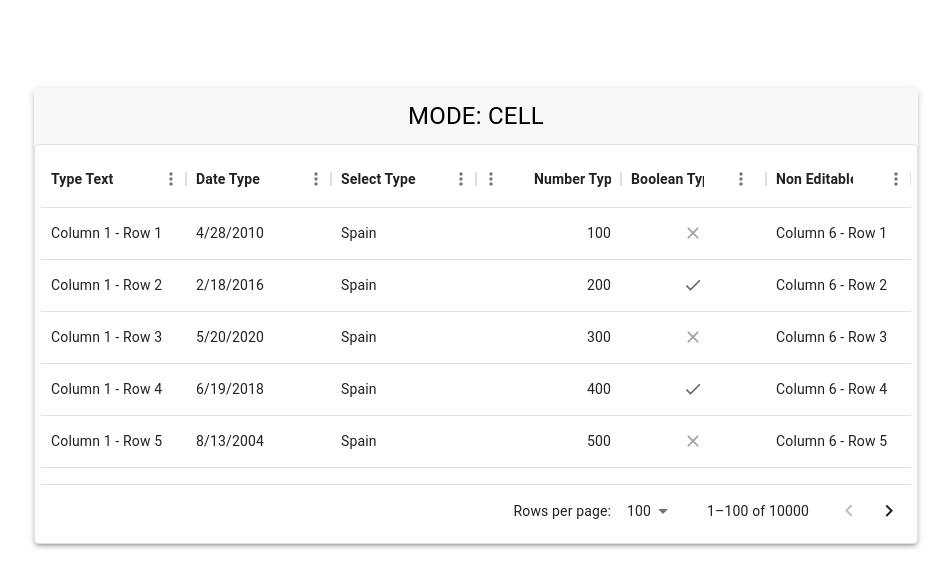
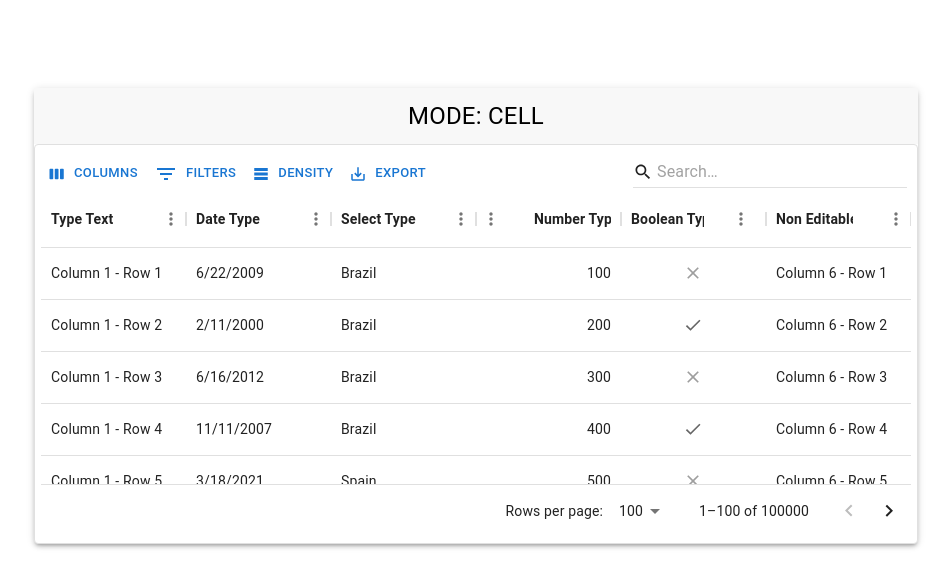
Before and after one commit to analisismbc/ENL-Datagrid, a React (Create React App) app: page / in a window 1280 px wide. Shown: the top 588 px of the page, without its empty margins (164-1115 px from the left). Built offline with nearby package versions, Linux system fonts and the light colour scheme.

Commit message:
GridToolbar

```diff
--- a/src/App.tsx
+++ b/src/App.tsx
@@ -94,34 +94,34 @@ export const App = () => {
 
   const dataGridRows = [];
 
-  const getRandomDate = (start: Date, end: Date) => {
-    // Calculate the time range between the start and end dates in milliseconds
+  function getRandomDate(start: Date, end: Date) {
     const timeRange = end.getTime() - start.getTime();
-
-    // Generate a random time within the time range and add it to the start date
     const randomTime = Math.random() * timeRange;
     const randomDate = new Date(start.getTime() + randomTime);
-
-    // Set the time of the random date to midnight (00:00:00)
     randomDate.setHours(0, 0, 0, 0);
-
     return randomDate;
   }
+
+  const countries = ['Brazil', 'Spain', 'United Kingdom'];
 
   const startDate = new Date('01/01/2000'); // Adjust the start date as needed
   const endDate = new Date('12/31/2023'); // Adjust the end date as needed
 
-  for (let i = 1; i <= 10000; i++) {
+  for (let i = 1; i <= 100000; i++) {
+    const randomIndex = Math.floor(Math.random() * countries.length);
+    const randomCountry = countries[randomIndex];
+
     dataGridRows.push({
       id: i,
       column1: `Column 1 - Row ${i}`,
       column2: getRandomDate(startDate, endDate),
-      column3: `Spain`,
+      column3: randomCountry, // Randomly select a country
       column4: i * 100,
       column5: i % 2 === 0, // Alternating true and false
       column6: `Column 6 - Row ${i}`,
     });
   }
+
 
   return (
     <Box>
--- a/src/Grid/Grid.component.mbc.tsx
+++ b/src/Grid/Grid.component.mbc.tsx
@@ -1,5 +1,5 @@
 import { Box, Typography } from "@mui/material";
-import { DataGrid, GridCellModesModel, GridColDef, GridPaginationModel, GridRowModel, GridRowsProp, useGridApiRef } from "@mui/x-data-grid";
+import { DataGrid, GridCellModesModel, GridColDef, GridPaginationModel, GridRowModel, GridRowsProp, GridToolbar, useGridApiRef } from "@mui/x-data-grid";
 import { GridCellNewValueParams, findEditedCellValue } from "./Utils/updated.cell";
 import { useCallback, useEffect, useState } from "react";
 
@@ -88,6 +88,8 @@ export const FullFeaturedCrudGrid = ({ _columns, _rows /*_handleRowClick*/ }: Gr
     */
     const processRowUpdate = (newRow: GridRowModel, oldRow: GridRowModel) => {
 
+        console.log('cell-model: ', cellModesModel);
+
         const params: GridCellNewValueParams | null = findEditedCellValue(newRow, oldRow);
 
         if (params) {
@@ -175,6 +177,12 @@ export const FullFeaturedCrudGrid = ({ _columns, _rows /*_handleRowClick*/ }: Gr
                     height: '50vh', boxShadow: 0,
                     padding: '0.5vw'
                 }}
+                slots={{ toolbar: GridToolbar }}
+                slotProps={{
+                    toolbar: {
+                        showQuickFilter: true,
+                    },
+                }}
                 //onRowClick={_handleRowClick}
                 columnVisibilityModel={{
                     actions: false,
--- a/src/Grid/Helper/CellMode/focus.cell.function.tsx
+++ b/src/Grid/Helper/CellMode/focus.cell.function.tsx
@@ -39,17 +39,18 @@ export const focus = (
     });
 
     /**
+     * @description Finds the row and column indices based on the provided row ID and field name.
+     */
+    const rowIndex = gridExpandedSortedRowIdsSelector(apiRef).indexOf(id);
+    const colIndex = gridVisibleColumnDefinitionsSelector(apiRef).findIndex(
+        (column) => column.field === field
+    );
+
+    /**
      * @description Set focus on the cell.
     */
     apiRef.current.setCellFocus(id, field);
 
-    /**
-    * @description Set focus on the cell.
-    */
-    const rowIndex = gridExpandedSortedRowIdsSelector(apiRef).indexOf(id);
-    const colIndex = gridVisibleColumnDefinitionsSelector(apiRef).findIndex(
-        (column) => column.field === field
-    );
 
     /**
     * @description Scroll to the cell.
--- a/src/Grid/Helper/CellMode/jump.cell.function.tsx
+++ b/src/Grid/Helper/CellMode/jump.cell.function.tsx
@@ -45,7 +45,6 @@ export const handleJumpClickCellMode = (
          * @description Handles saving changes to a cell value after switching cell modes.
          */
         handleSaveClickCellMode(params, setRows);
-
 
     }, 0);
 
```
